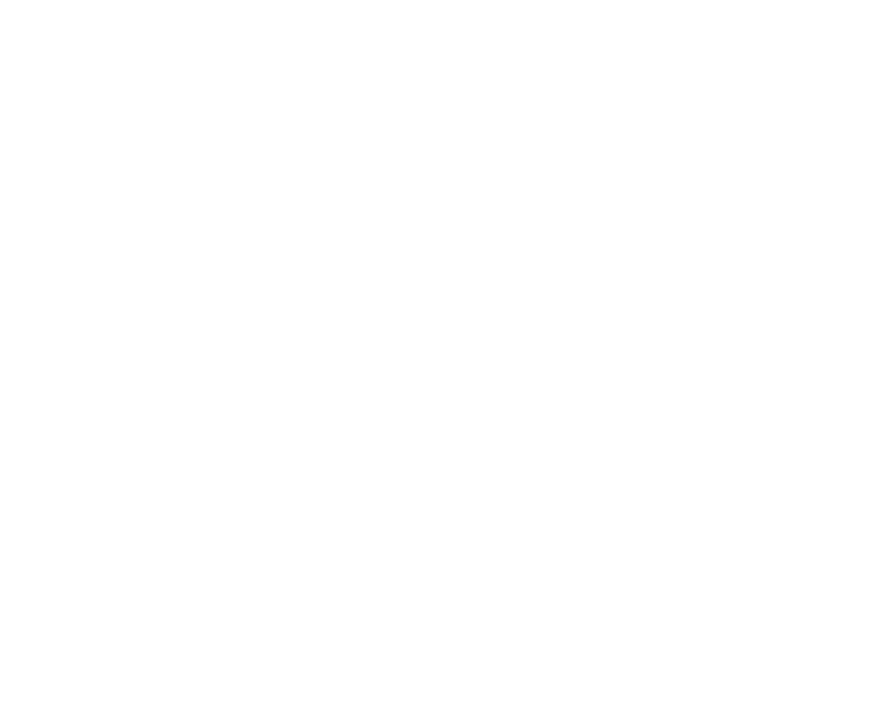
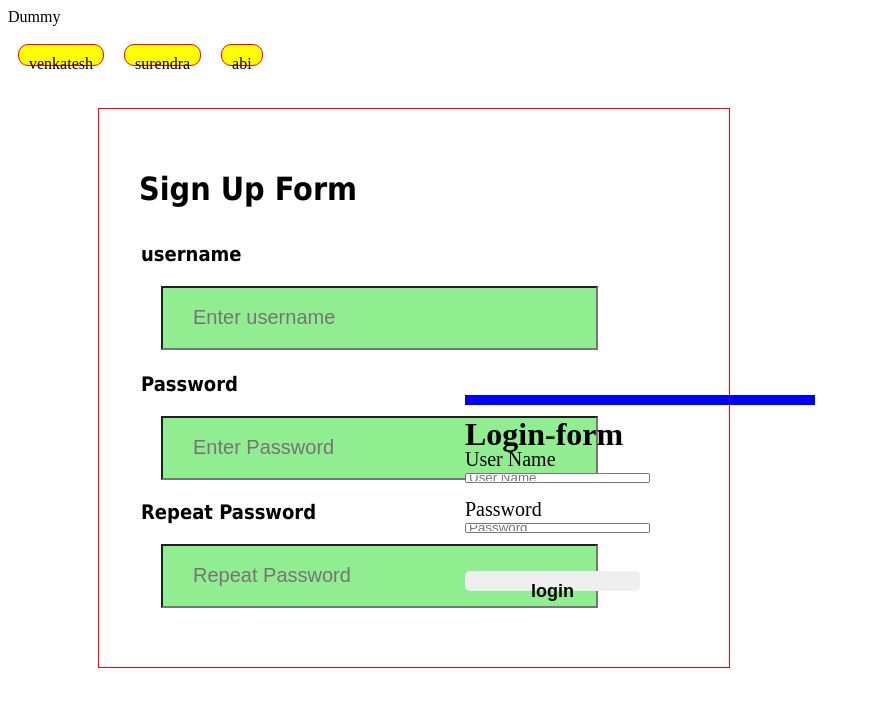
Before and after one commit to venkatesh2001A/react-q6trt7, a React (Create React App) app: page / in a window 1280 px wide. Before the commit this address had no page. Shown: the top 706 px of the page, without its empty margins (0-870 px from the left). Built offline with nearby package versions, Linux system fonts and the light colour scheme.

Commit message:
2 files modified

```diff
--- a/src/App.js
+++ b/src/App.js
@@ -3,6 +3,7 @@
 import Login from './pages/login';
 import Dummy from './pages/Dummy';
 import Signup from './pages/signup';
+import Calculator from './pages/Calculator';
 import { Routes, Route } from 'react-router-dom';
 // import Signup from './pages/Calculator';
 
@@ -14,10 +15,10 @@
         <Route path="Dummy" element={<Dummy />} />
         <Route path="Signup" element={<Signup />} />
       </Routes>
-      {/* <Login />
+      <Login />
       <Dummy />
-      <Signup /> */}
-      {/* <Calculator /> */}
+      <Signup />
+      <calculator />
     </div>
   );
 }
--- a/src/pages/calculator.jsx
+++ b/src/pages/calculator.jsx
@@ -42,7 +42,7 @@
 
       <div />
       <div />
-      <script>
+      {/* <script>
         function solve(){' '}
         {
           (document.getElementById('output').value = eval(
@@ -54,9 +54,9 @@
           (document.getElementById('output').value =
             document.getElementById('output').value + value)
         }
-      </script>
+      </script> */}
     </div>
   );
 }
 
-export default Calculator;
+export default Calcualtor;
```
